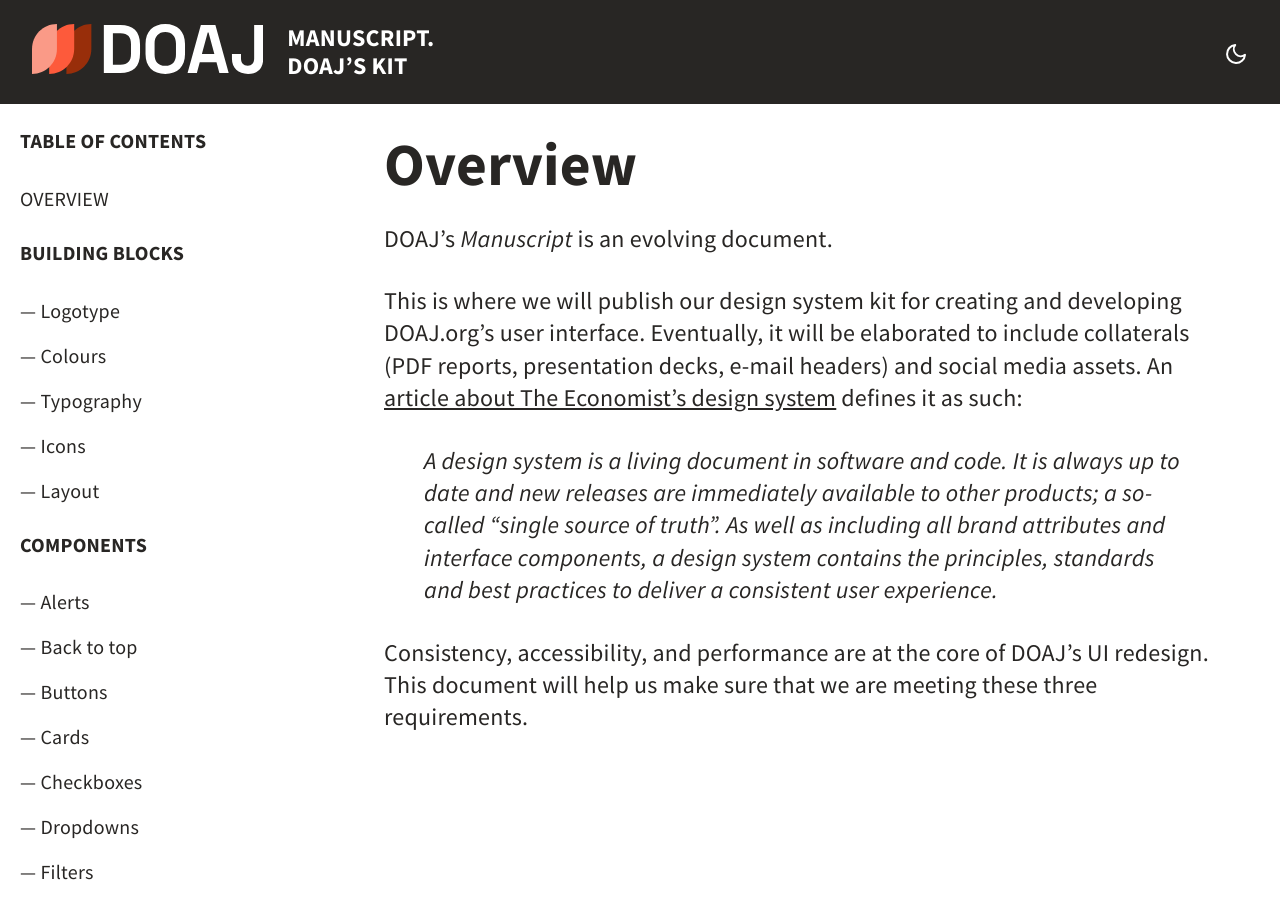
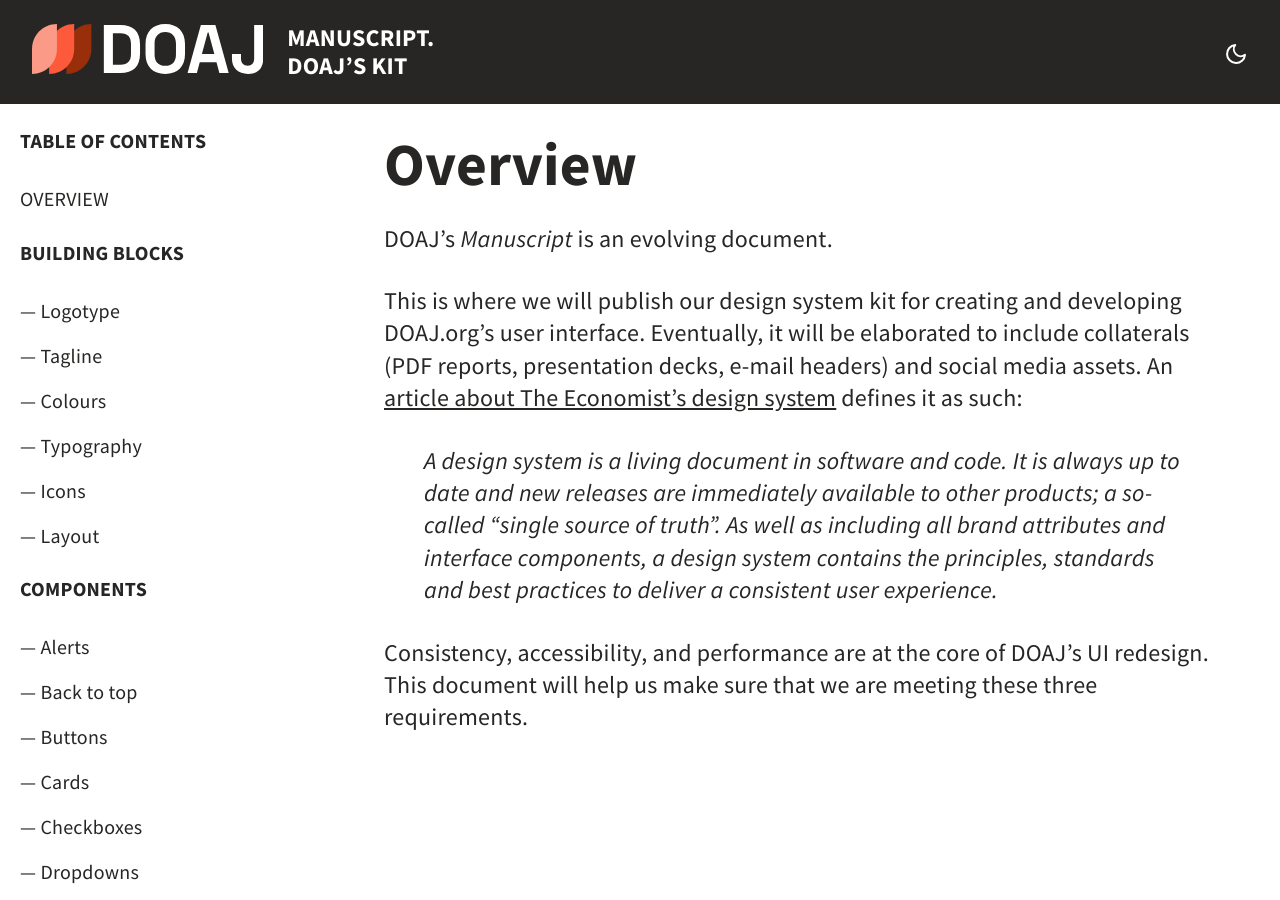
Before and after one commit to DOAJ/doaj-kit, a Jekyll site: the page built from index.md, in a window 1280 px wide. Built offline with Jekyll 4.4.1, drawn with Linux system fonts in a browser that asks for light colours.

Commit message:
Update with-sidebar.html

```diff
--- a/_layouts/with-sidebar.html
+++ b/_layouts/with-sidebar.html
@@ -37,6 +37,7 @@
           <h3>Building blocks</h3>
           <ul>
             <li><a href="{{ baseurl }}/building-blocks/logotype">Logotype</a></li>
+	    <li><a href="{{ baseurl }}/building-blocks/tagline">Tagline</a></li>
             <li><a href="{{ baseurl }}/building-blocks/colours">Colours</a></li>
             <li><a href="{{ baseurl }}/building-blocks/typography">Typography</a></li>
             <li><a href="{{ baseurl }}/building-blocks/icons">Icons</a></li>
```
